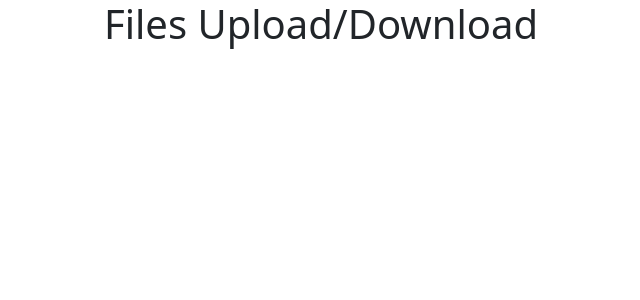
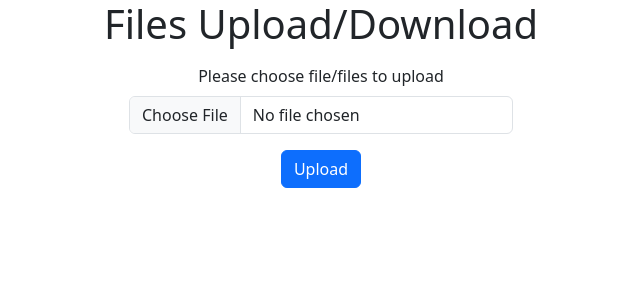
Before and after one commit to lade6501/Upload_Dwonload, a React (Vite) app: page / in a window 1280 px wide. Shown: the top 300 px of the page, without its empty margins (319-959 px from the left). Built offline with nearby package versions, Linux system fonts and the light colour scheme.

Commit message:
Added file upload view

```diff
--- a/src/components/fileUpload/fileUpload.css
+++ b/src/components/fileUpload/fileUpload.css
@@ -0,0 +1,8 @@
+.form-label {
+  margin-top: 1rem;
+  display: block;
+}
+#formFile {
+  display: inline-block;
+  width: 30%;
+}
--- a/src/components/fileUpload/fileUpload.jsx
+++ b/src/components/fileUpload/fileUpload.jsx
@@ -4,6 +4,17 @@ const FileUpload = () => {
   return (
     <>
       <h1>Files Upload/Download </h1>
+      <form>
+        <div className="mb-3">
+          <label htmlFor="formFile" className="form-label">
+            Please choose file/files to upload
+          </label>
+          <input className="form-control" type="file" id="formFile" />
+        </div>
+        <button type="button" className="btn btn-primary">
+          Upload
+        </button>
+      </form>
     </>
   );
 };
```
